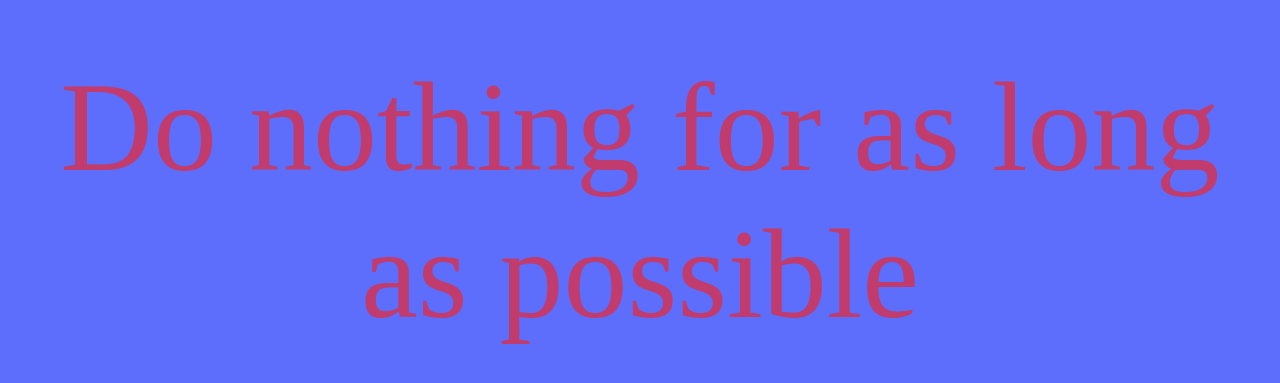
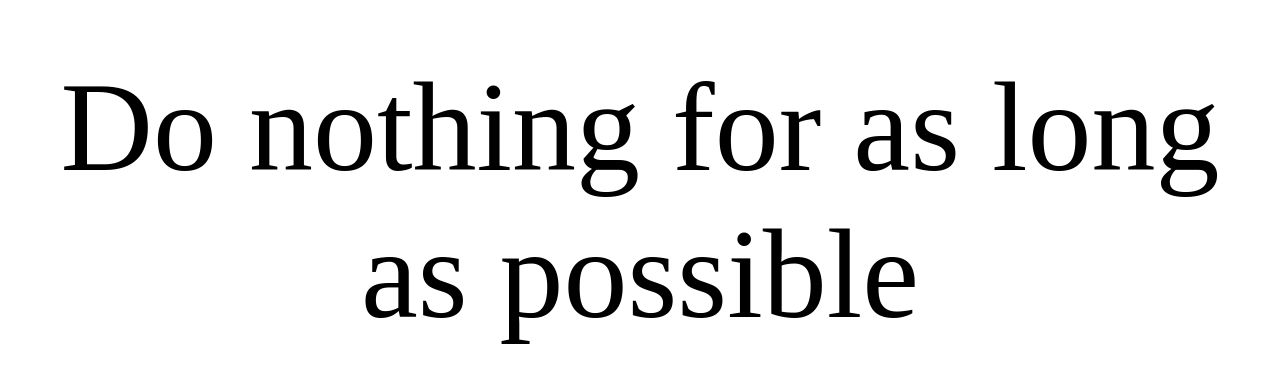
Before and after one commit to blakecooper/oblique-strategies, a plain HTML site: page index.html in a window 1280 px wide. Shown: the part 125-508 px from the top of the page. Drawn offline with Linux system fonts and the light colour scheme.

Commit message:
Ensure WCAG compliance
Checks for appropriate contrast before rendering colors. Conforms to WCAG guidelines.

```diff
--- a/index.html
+++ b/index.html
@@ -6,11 +6,16 @@
 		<link rel="stylesheet" type="text/css" href="css/style.css">
 		<script src="js/strategies.js"></script>
 		<script src="js/utilities.js"></script>
+		<script src="js/contrast.js"></script>
 		<script>
 			function init() {
 				$('strategy').innerHTML = getRandomStrategy();
-				$('strategy').style = "color:#" + getRandomColor();
-				$('body').style = "background-color:#" + getRandomColor();
+				const colors = getRandomColors();
+				console.log(colors.toString());
+				console.log(colors.text.toString());
+				console.log(colors.background.toString());
+				$('strategy').style = "color:#" + hexidecimal(colors.text);
+				$('body').style = "background-color:#" + hexidecimal(colors.background);
 			}
 		</script>
 	</head>
```
